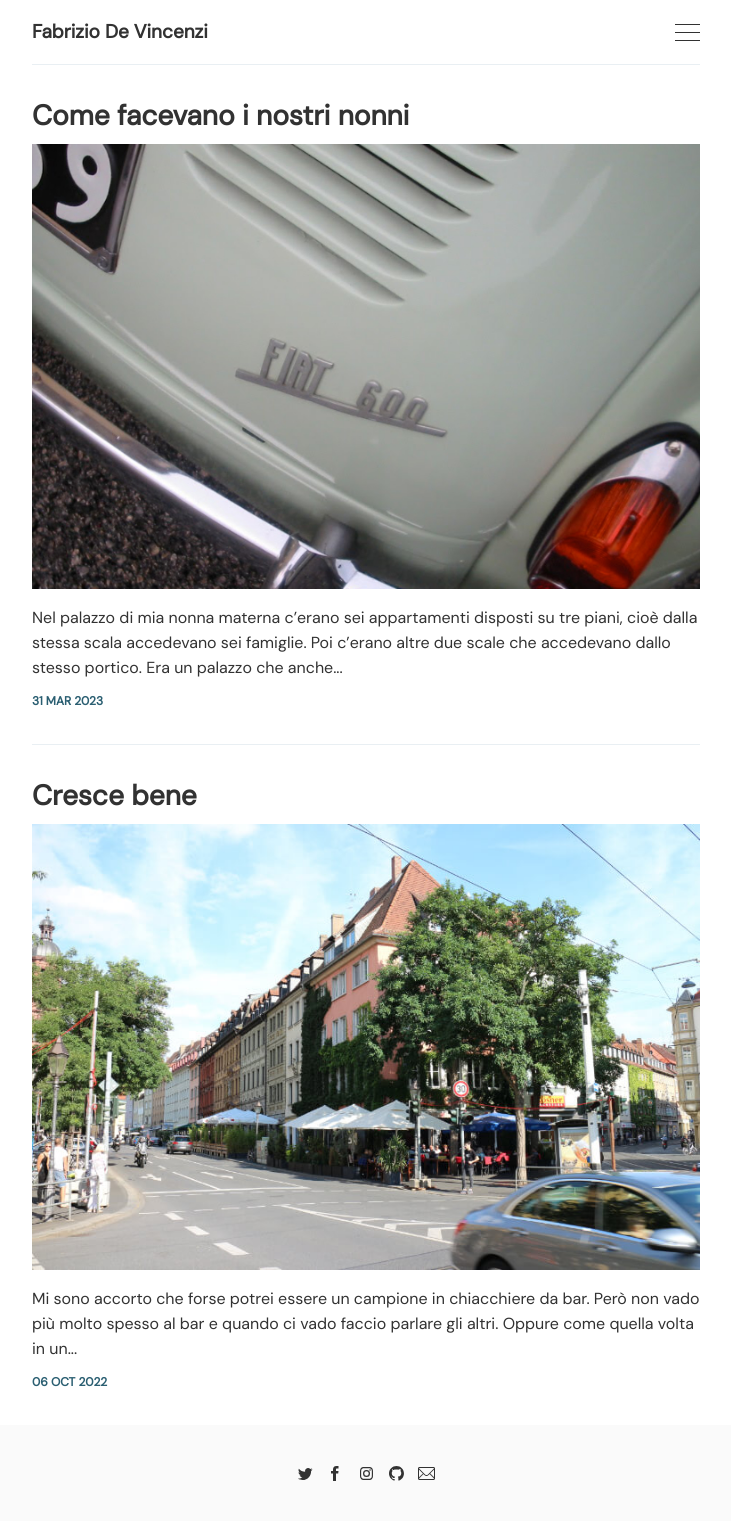
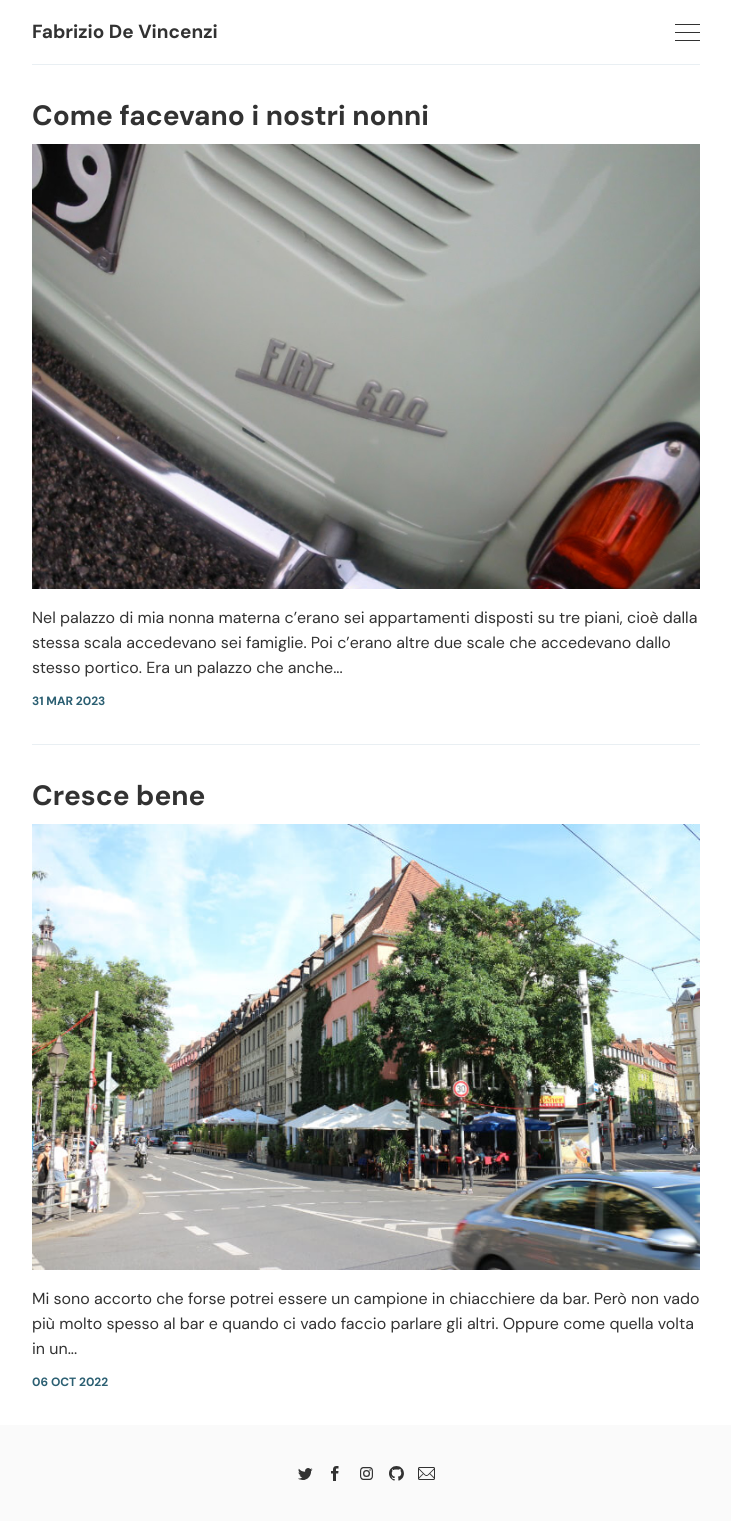
Before and after one commit to fabriziodevincenzi/jekyll-blog, a Jekyll site: the page built from index.html, in a window 1280 px wide. Shown: the whole page, without its empty margins (274-1005 px from the left). Built offline with Jekyll 4.4.1, drawn with Linux system fonts in a browser that asks for light colours; the list of posts is cut into pages by our own code.

Commit message:
Logo font family

```diff
--- a/_includes/head.html
+++ b/_includes/head.html
@@ -10,7 +10,7 @@
 
   <link rel="preconnect" href="https://fonts.googleapis.com">
   <link rel="preconnect" href="https://fonts.gstatic.com" crossorigin>
-  <link href="https://fonts.googleapis.com/css2?family=DM+Sans&display=swap" rel="stylesheet">
+  <link href="https://fonts.googleapis.com/css2?family=DM+Sans:wght@400;700&display=swap" rel="stylesheet">
 
   <style>
     {% capture inlineCSS %}
--- a/_sass/components/_logo.scss
+++ b/_sass/components/_logo.scss
@@ -4,6 +4,7 @@
 
 .c-logo {
   &__link {
+    font-family: 'DM Sans', sans-serif;
     font-size: $font-size-base;
     font-weight: $font-weight-bolder;
     transition: $global-transition;
```
